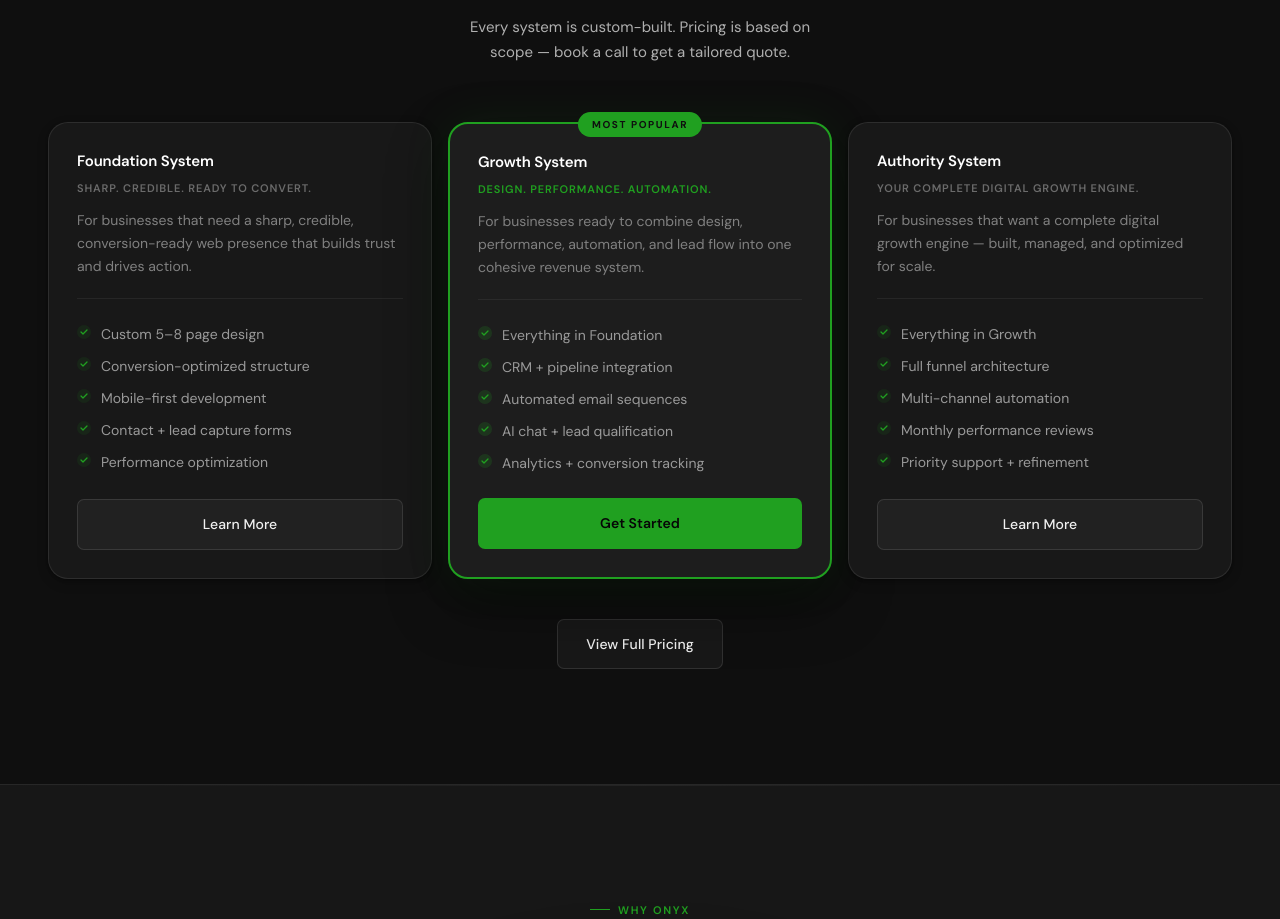
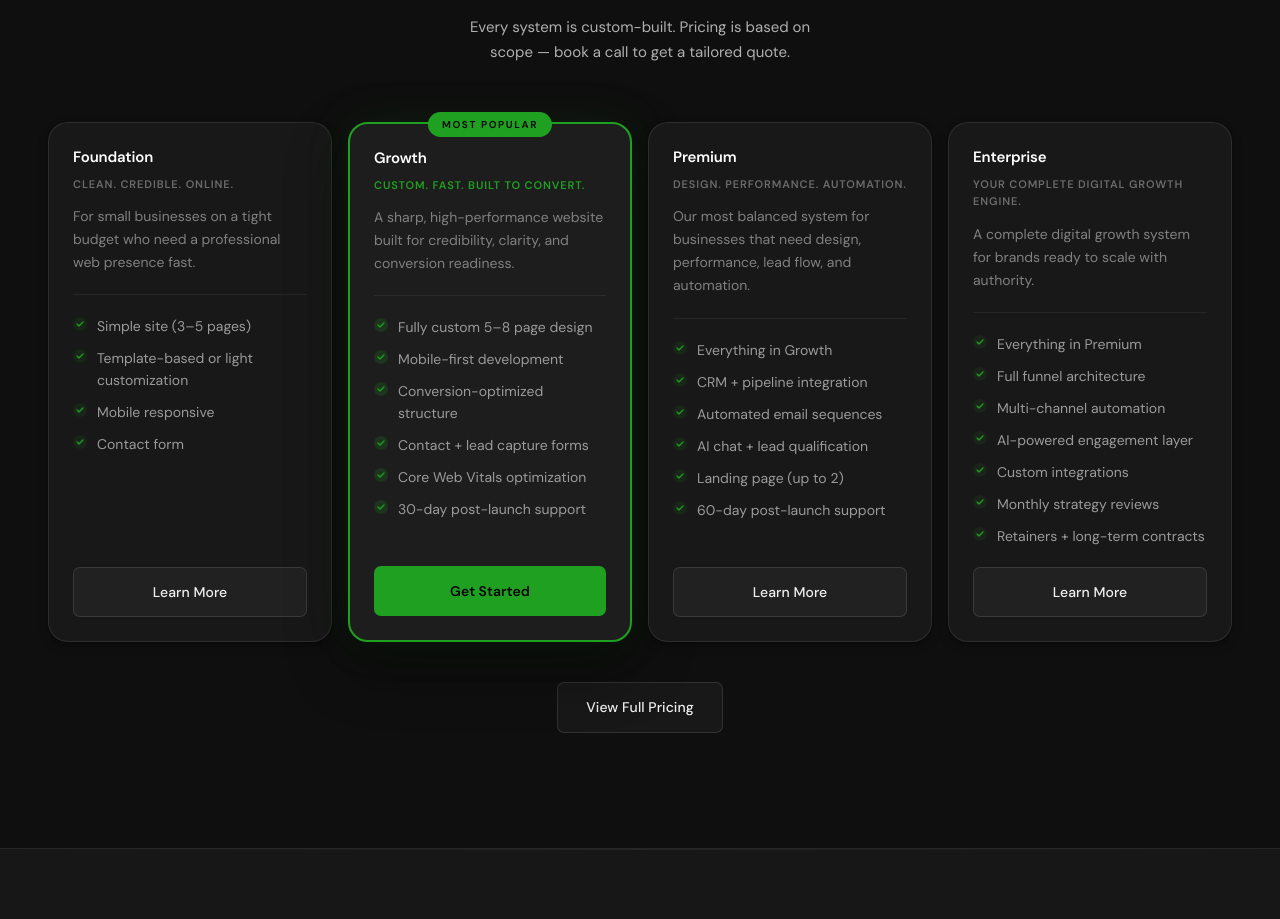
Before and after one commit to onyx-web-systems/onyx-web-systems, a Next.js app: page / in a window 1280 px wide. Shown: the part 3325-4244 px from the top of the page. Built offline with nearby package versions, Linux system fonts and the light colour scheme.

Commit message:
Update PricingPreviewSection.tsx

```diff
--- a/components/sections/PricingPreviewSection.tsx
+++ b/components/sections/PricingPreviewSection.tsx
@@ -7,26 +7,61 @@ import { staggerContainer, staggerItem, viewportConfig } from "@/lib/motion";
 
 const TIERS = [
   {
-    name: "Foundation System",
-    tagline: "Sharp. Credible. Ready to Convert.",
-    description: "For businesses that need a sharp, credible, conversion-ready web presence that builds trust and drives action.",
-    features: ["Custom 5–8 page design","Conversion-optimized structure","Mobile-first development","Contact + lead capture forms","Performance optimization"],
+    name: "Foundation",
+    tagline: "Clean. Credible. Online.",
+    description: "For small businesses on a tight budget who need a professional web presence fast.",
+    features: [
+      "Simple site (3–5 pages)",
+      "Template-based or light customization",
+      "Mobile responsive",
+      "Contact form",
+    ],
     featured: false,
     cta: "Learn More",
   },
   {
-    name: "Growth System",
-    tagline: "Design. Performance. Automation.",
-    description: "For businesses ready to combine design, performance, automation, and lead flow into one cohesive revenue system.",
-    features: ["Everything in Foundation","CRM + pipeline integration","Automated email sequences","AI chat + lead qualification","Analytics + conversion tracking"],
+    name: "Growth",
+    tagline: "Custom. Fast. Built to Convert.",
+    description: "A sharp, high-performance website built for credibility, clarity, and conversion readiness.",
+    features: [
+      "Fully custom 5–8 page design",
+      "Mobile-first development",
+      "Conversion-optimized structure",
+      "Contact + lead capture forms",
+      "Core Web Vitals optimization",
+      "30-day post-launch support",
+    ],
     featured: true,
     cta: "Get Started",
   },
   {
-    name: "Authority System",
+    name: "Premium",
+    tagline: "Design. Performance. Automation.",
+    description: "Our most balanced system for businesses that need design, performance, lead flow, and automation.",
+    features: [
+      "Everything in Growth",
+      "CRM + pipeline integration",
+      "Automated email sequences",
+      "AI chat + lead qualification",
+      "Landing page (up to 2)",
+      "60-day post-launch support",
+    ],
+    featured: false,
+    cta: "Learn More",
+  },
+  {
+    name: "Enterprise",
     tagline: "Your Complete Digital Growth Engine.",
-    description: "For businesses that want a complete digital growth engine — built, managed, and optimized for scale.",
-    features: ["Everything in Growth","Full funnel architecture","Multi-channel automation","Monthly performance reviews","Priority support + refinement"],
+    description: "A complete digital growth system for brands ready to scale with authority.",
+    features: [
+      "Everything in Premium",
+      "Full funnel architecture",
+      "Multi-channel automation",
+      "AI-powered engagement layer",
+      "Custom integrations",
+      "Monthly strategy reviews",
+      "Retainers + long-term contracts",
+    ],
     featured: false,
     cta: "Learn More",
   },
@@ -55,7 +90,7 @@ export const PricingPreviewSection = () => (
       </motion.div>
 
       <motion.div
-        className="grid grid-cols-1 md:grid-cols-3 gap-4 mb-10"
+        className="grid grid-cols-1 sm:grid-cols-2 xl:grid-cols-4 gap-4 mb-10"
         variants={staggerContainer(0.09, 0.1)}
         initial="hidden"
         whileInView="visible"
@@ -64,9 +99,9 @@ export const PricingPreviewSection = () => (
         {TIERS.map((tier) => (
           <motion.div key={tier.name} variants={staggerItem}
             className={cn(
-              "relative flex flex-col gap-6 p-7 rounded-2xl transition-all duration-300",
+              "relative flex flex-col gap-5 p-6 rounded-2xl transition-all duration-300",
               tier.featured
-                ? "border-2 md:-translate-y-3 shadow-2xl"
+                ? "border-2 xl:-translate-y-3 shadow-2xl"
                 : "border border-white/[0.09] bg-[#181818] shadow-[0_1px_3px_rgba(0,0,0,0.35),0_4px_12px_rgba(0,0,0,0.2)] hover:border-white/[0.14]"
             )}
             style={tier.featured ? {
```
